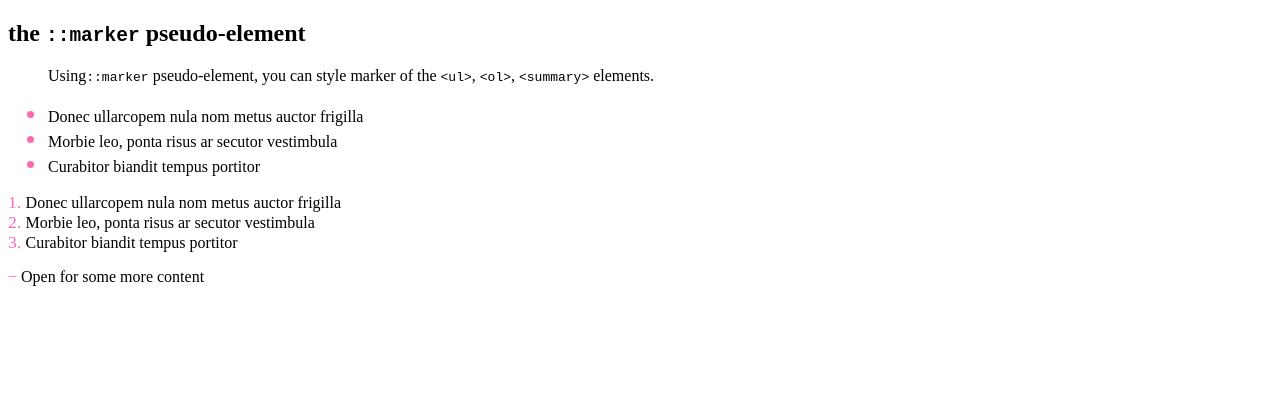
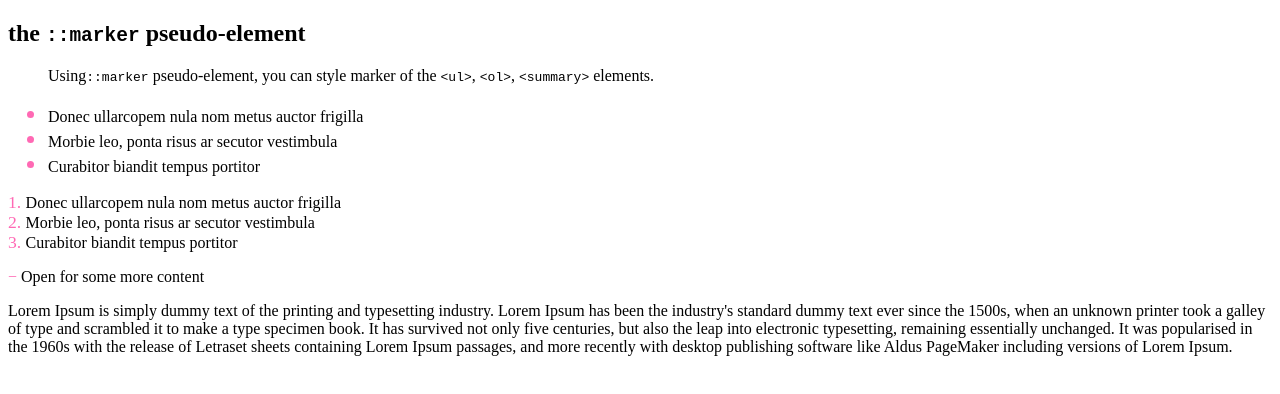
Before and after one commit to axeltanjung/html_css, a plain HTML site: page pseudo_element/marker.html in a window 1280 px wide. Both pictures are taken after a click on the heading "Open for some more content". Drawn offline with Linux system fonts and the light colour scheme.

Commit message:
second commit

```diff
--- a/pseudo_element/marker.html
+++ b/pseudo_element/marker.html
@@ -56,6 +56,16 @@
             </ol>
             <details>
                 <summary>Open for some more content</summary>
+                <p>
+                    Lorem Ipsum is simply dummy text of the printing and typesetting industry.
+                    Lorem Ipsum has been the industry's standard dummy text ever since the 1500s,
+                    when an unknown printer took a galley of type and scrambled it to make a type
+                    specimen book. It has survived not only five centuries, but also the leap into
+                    electronic typesetting, remaining essentially unchanged. It was popularised in
+                    the 1960s with the release of Letraset sheets containing Lorem Ipsum passages,
+                    and more recently with desktop publishing software like Aldus PageMaker including
+                    versions of Lorem Ipsum.
+                </p>
             </details>
         </article>
     </div>
```
Also changed, not shown: pseudo_element/selection.html (added, +50 -0 lines).
